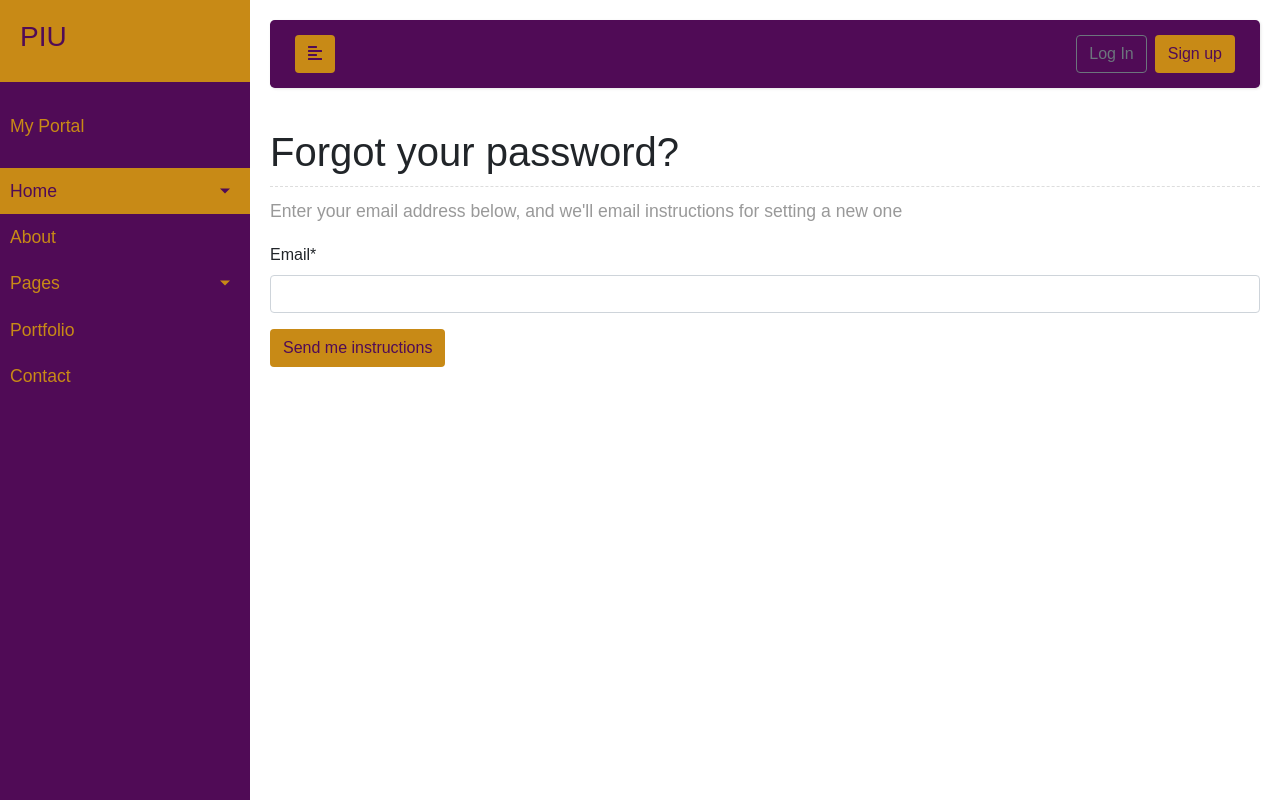
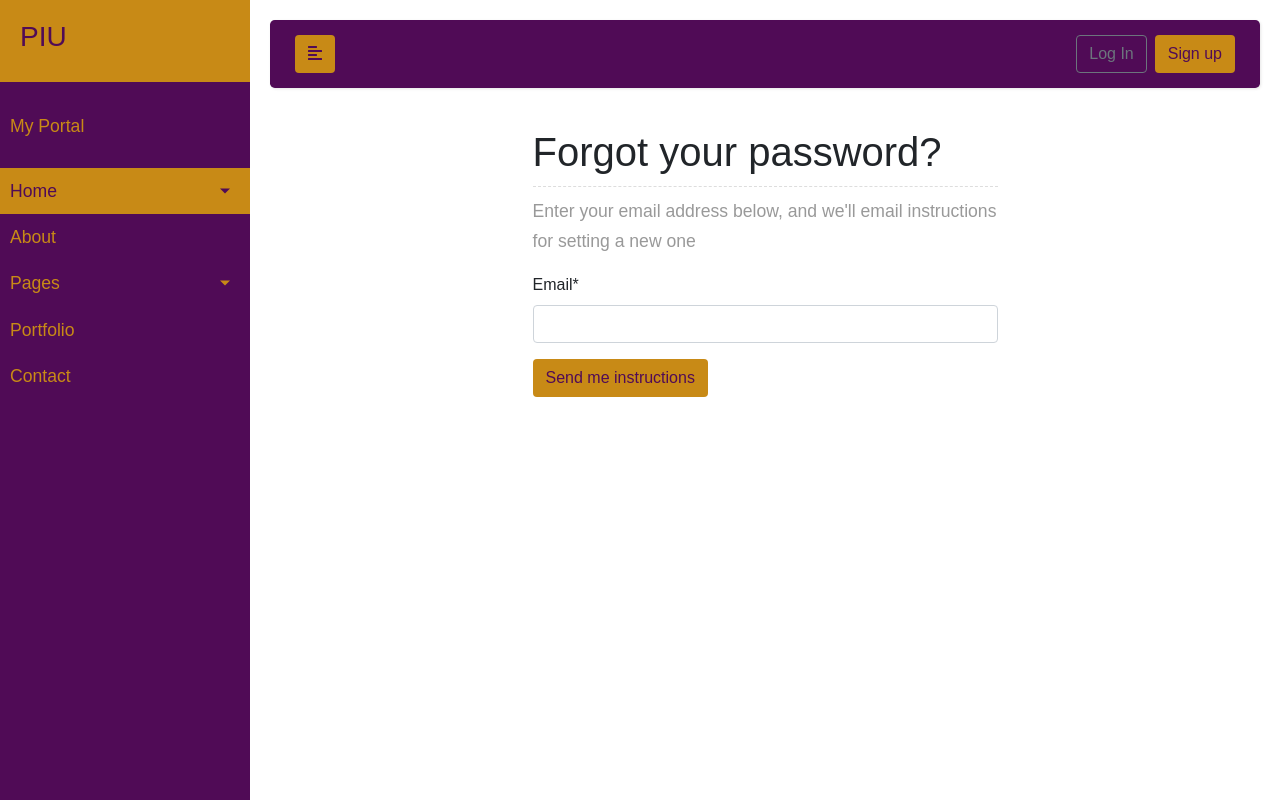
Before and after one commit to Cent-Luc/University_Portal, a Django app: page /users/password_reset/ in a window 1280 px wide. Run offline with Django 3.2, Linux system fonts and the light colour scheme; some libraries are stand-ins or nearby versions.

Commit message:
Made the forms smaller

```diff
--- a/templates/registration/login.html
+++ b/templates/registration/login.html
@@ -5,6 +5,9 @@
 {% block title %}Log In{% endblock title %}
 
 {% block content %}
+<div class="container">
+    <div class="row justify-content-md-center">
+        <div class="col-sm-5">
             <h2>Log In</h2>
             <div class="line"></div>
             <form method="post">
@@ -13,4 +16,7 @@
                 <button class="btn btn-primary" type="submit">Log In</button>
                 <a class="ml-2" href="{% url 'password_reset' %}">Forgot Password</a>
             </form>
+        </div>
+    </div>
+</div>
 {% endblock content %}
--- a/templates/registration/password_change_form.html
+++ b/templates/registration/password_change_form.html
@@ -5,6 +5,9 @@
 {% block title %}Password Change{% endblock title %}
 
 {% block content %}
+<div class="container">
+    <div class="row justify-content-md-center">
+        <div class="col-sm-5">
             <h1>Password Change</h1>
             <div class="line"></div>
             <p>Please enter your old password,
@@ -16,4 +19,7 @@ twice so that we can verify you typed it correctly.</p>
                 {{ form|crispy }}
                 <input class="btn btn-success" type="submit" value="Change my Password">
             </form>
+        </div>
+    </div>
+</div>
 {% endblock content %}
--- a/templates/registration/password_reset_form.html
+++ b/templates/registration/password_reset_form.html
@@ -5,6 +5,9 @@
 {% block title %}Forgot Your Password?{% endblock title %}
 
 {% block content %}
+<div class="container">
+    <div class="row justify-content-md-center">
+        <div class="col-sm-6">
             <h1>Forgot your password?</h1>
             <div class="line"></div>
             <p>Enter your email address below, and we'll email instructions
@@ -15,4 +18,7 @@ for setting a new one</p>
                 {{ form|crispy }}
                 <input class="btn btn-clairvoyant" type="submit" value="Send me instructions">
             </form>
+        </div>
+    </div>
+</div>
 {% endblock content %}
```
Lines whose indentation alone changed are shown as unchanged.
